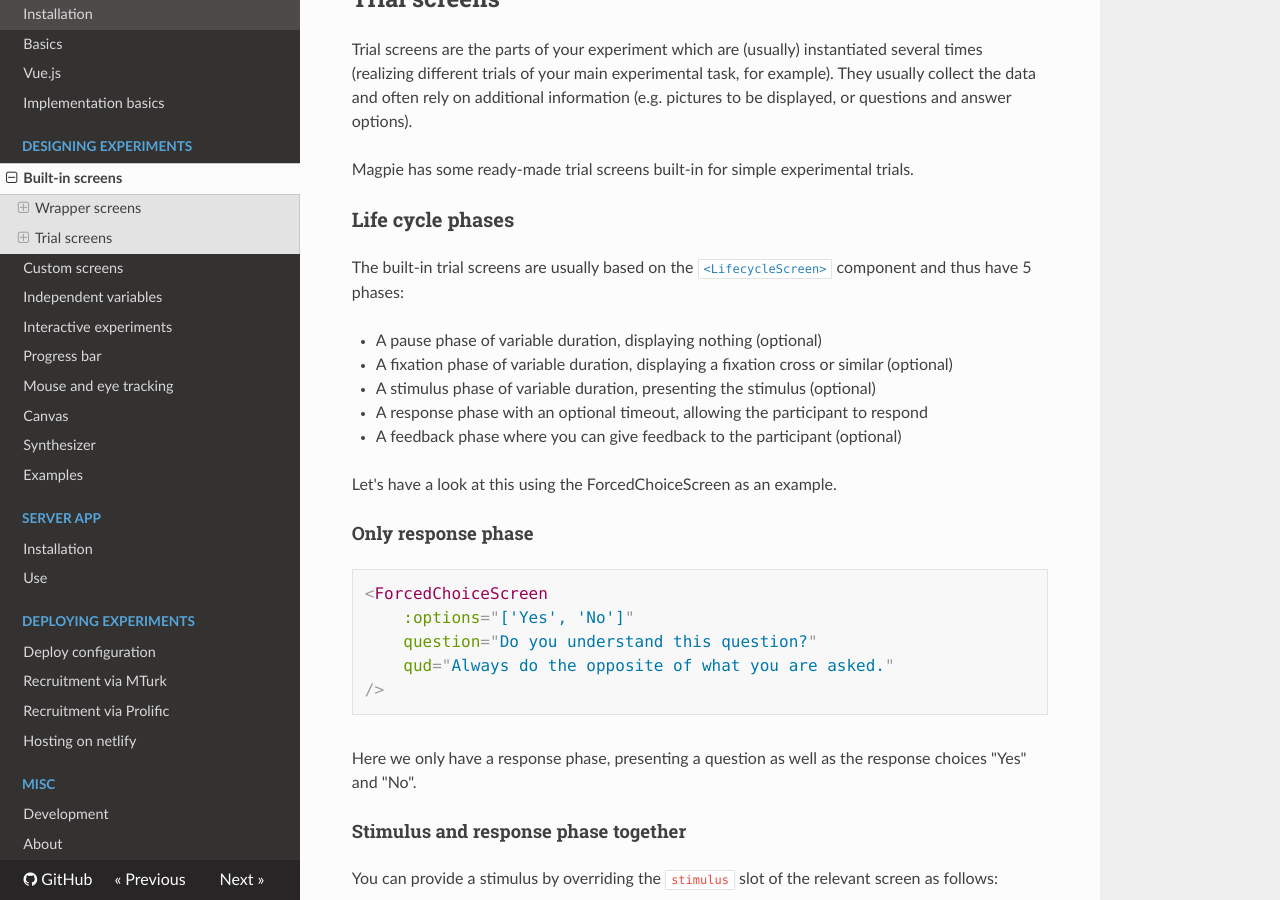
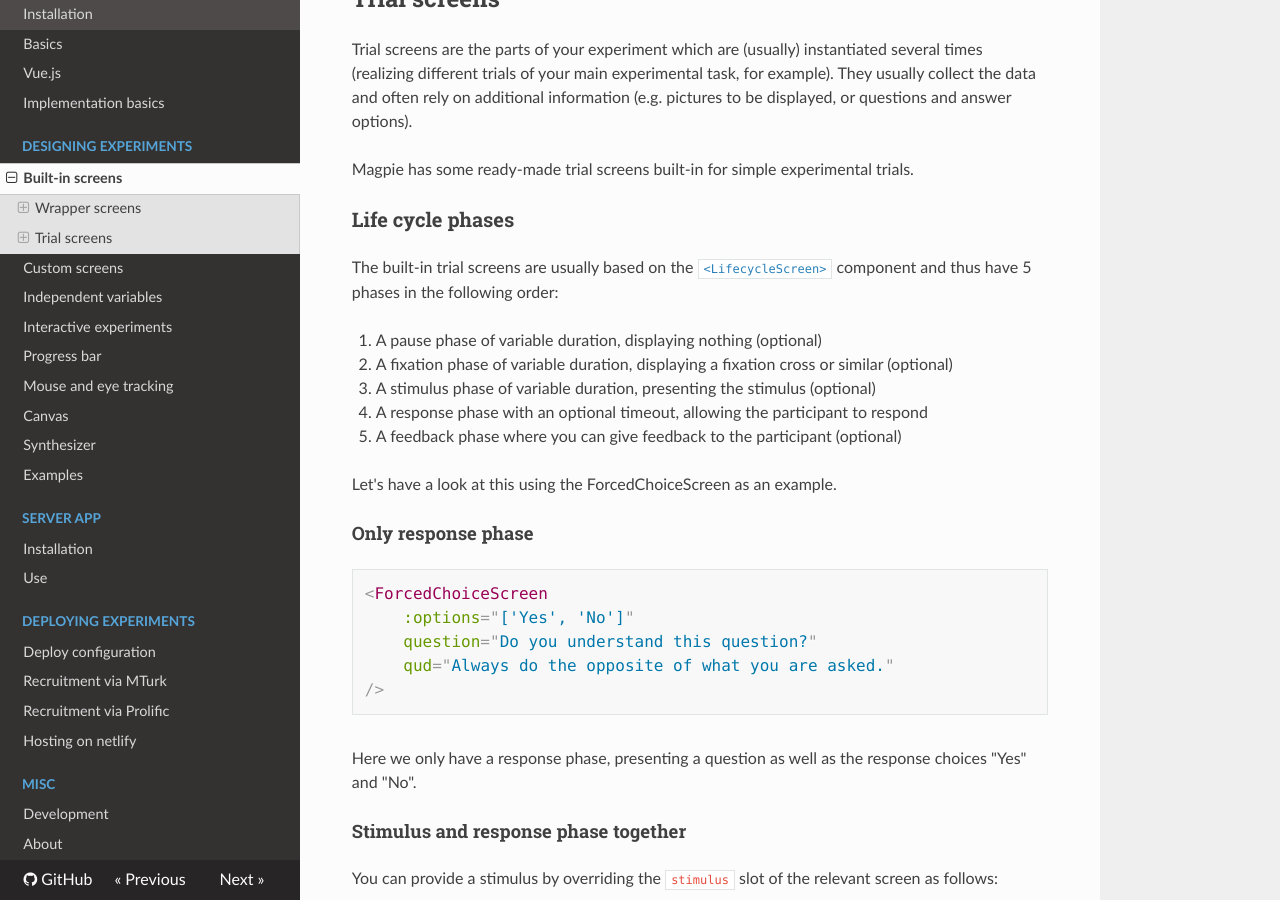
Before and after one commit to magpie-ea/magpie-v3-docs, an MkDocs documentation site: the page built from docs/01_designing_experiments/00_built-in_screens.md, in a window 1280 px wide and 900 px high, scrolled down 1216 px. Built offline with MkDocs 1.6.1, drawn with Linux system fonts in a browser that asks for light colours.

Commit message:
Built-in screens: Emphasize order of lifcycle phases

```diff
--- a/docs/01_designing_experiments/00_built-in_screens.md
+++ b/docs/01_designing_experiments/00_built-in_screens.md
@@ -48,13 +48,13 @@ Magpie has some ready-made trial screens built-in for simple experimental trials
 
 ### Life cycle phases
 The built-in trial screens are usually based on the [`<LifecycleScreen>`](https://magpie-reference.netlify.app/#lifecyclescreen) component and thus
-have 5 phases:
+have 5 phases in the following order:
 
- * A pause phase of variable duration, displaying nothing (optional)
- * A fixation phase of variable duration, displaying a fixation cross or similar (optional)
- * A stimulus phase of variable duration, presenting the stimulus (optional)
- * A response phase with an optional timeout, allowing the participant to respond
- * A feedback phase where you can give feedback to the participant (optional)
+1. A pause phase of variable duration, displaying nothing (optional)
+2. A fixation phase of variable duration, displaying a fixation cross or similar (optional)
+3. A stimulus phase of variable duration, presenting the stimulus (optional)
+4. A response phase with an optional timeout, allowing the participant to respond
+5. A feedback phase where you can give feedback to the participant (optional)
 
 Let's have a look at this using the ForcedChoiceScreen as an example.
 
```
